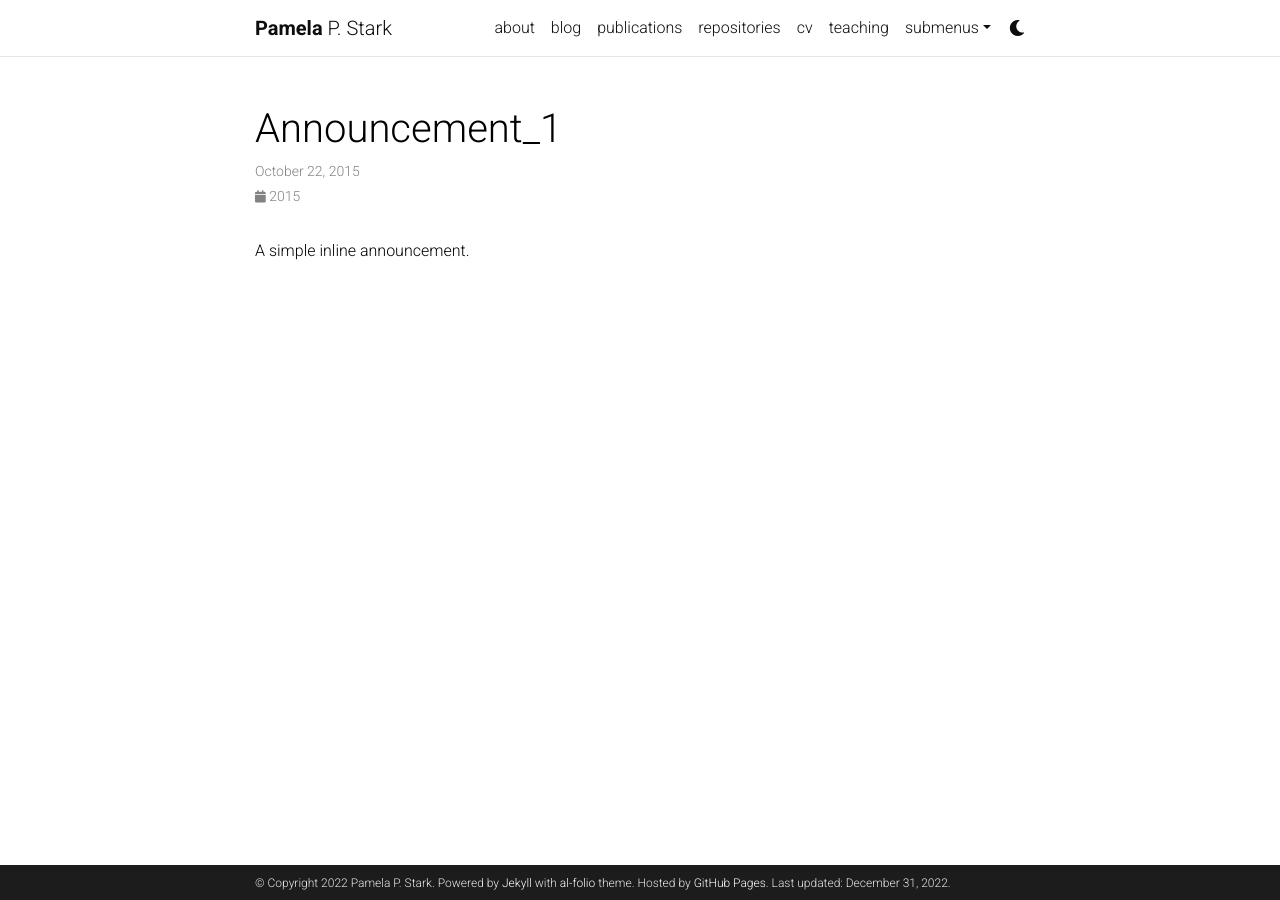
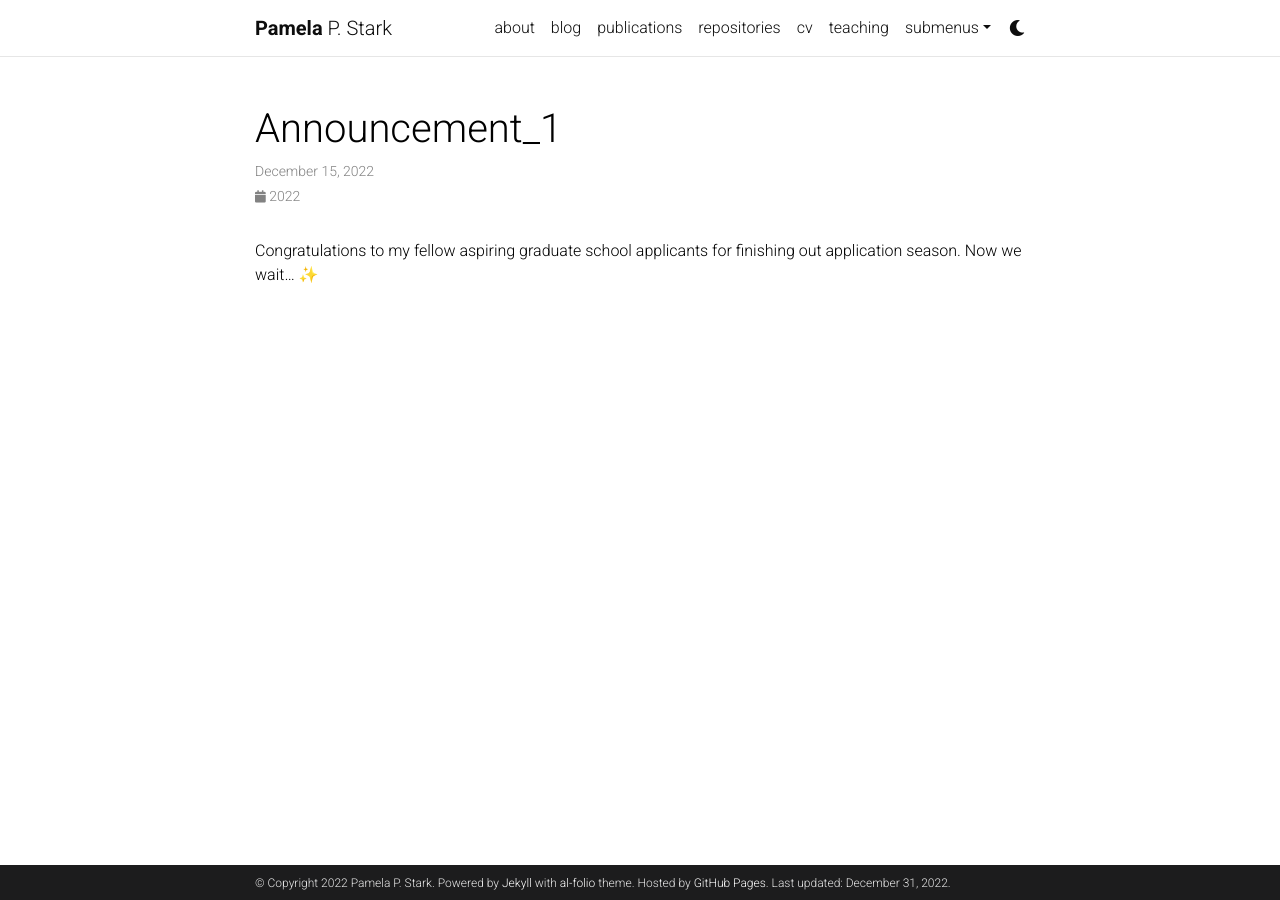
Before and after one commit to pamelastark/pamelastark.github.io, a Jekyll site: the page built from _news/announcement_1.md, in a window 1280 px wide. Built offline with Jekyll 4.4.1, drawn with Linux system fonts in a browser that asks for light colours; emoji names are drawn with the system emoji font; comment, search, counter and statistics services are not loaded; a style sheet for code colours, icons or effects is not loaded.

```diff
--- a/_news/announcement_1.md
+++ b/_news/announcement_1.md
@@ -1,7 +1,7 @@
 ---
 layout: post
-date: 2015-10-22 15:59:00-0400
+date: 2022-12-15 15:59:00-0400
 inline: true
 ---
 
-A simple inline announcement.
+Congratulations to my fellow aspiring graduate school applicants for finishing out application season. Now we wait... :sparkles:
```
Also changed, not shown: _news/announcement_3.md (deleted, +0 -7 lines).
